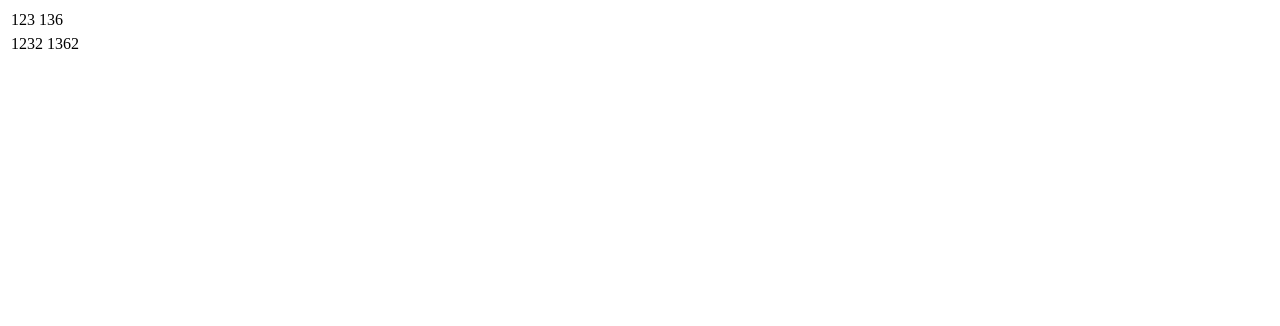
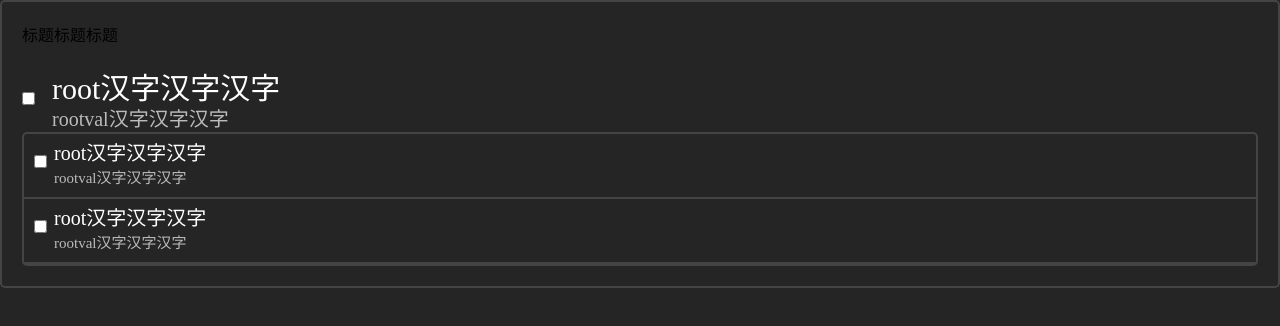
Before and after one commit to shr-NaHCO3/hello-time, a plain HTML site: page js/todo-list.html in a window 1280 px wide. Drawn offline with Linux system fonts and the light colour scheme.

Commit message:
update something interesting

```diff
--- a/js/todo-list.html
+++ b/js/todo-list.html
@@ -1,21 +1,96 @@
 <!DOCTYPE html>
 <html>
   <head>
-    <meta charset="utf-8">
+    <meta charset="utf-8" />
+    <meta name="viewport" content="width=device-width, initial-scale=1">
     <title></title>
   </head>
   <body>
-    <table>
-      <tr>
-        <td>123</td>
-        <td>136</td>
-      </tr>
-    </table>
-    <table>
-      <tr>
-        <td>1232</td>
-        <td>1362</td>
-      </tr>
-    </table>
+    <ol class="rootol">
+      <li class="title">标题标题标题</li>
+      <li class="task">
+        <div class="rootTask">
+          <input type="checkbox" class="finishBox">
+          <p class="taskTitle">root汉字汉字汉字</p>
+          <p class="taskValue">rootval汉字汉字汉字</p>
+        </div>
+        <ol class="subol">
+          <li>
+            <div class="subtask">
+              <input type="checkbox" class="finishBox">
+              <p class="taskTitle">root汉字汉字汉字</p>
+              <p class="taskValue">rootval汉字汉字汉字</p>
+            </div>
+          </li>
+          <li>
+            <div class="subtask">
+              <input type="checkbox" class="finishBox">
+              <p class="taskTitle">root汉字汉字汉字</p>
+              <p class="taskValue">rootval汉字汉字汉字</p>
+            </div>
+          </li>
+        </ol>
+      </li>
+    </ol>
   </body>
+  <style>
+    *{
+      padding: 0;
+      margin: 0;
+    }
+
+    body {
+      background-color: #252525;
+    }
+
+    .rootol {
+      list-style-type: none;
+      padding: 20px;
+      border-radius: 5px;
+      border: 2px solid #444444;
+    }
+    .subol {
+      list-style-type: none;
+      border-radius: 5px;
+      border: 2px solid #444444;
+    }
+    .subol li {
+      border-bottom: 2px solid #444444;
+    }
+    .subol li .subtask {
+      margin: 10px;
+    }
+
+    .rootTask .finishBox {
+      position: relative;
+      top: 45px;
+    }
+    .rootTask .taskTitle {
+      font-size: 30px;
+      color: #ffffff;
+      margin-left: 30px;
+    }
+    .rootTask .taskValue {
+      font-size: 20px;
+      color: #bbbbbb;
+      margin-top: -5px;
+      margin-left: 30px;
+    }
+
+    .subtask .taskTitle {
+      font-size: 20px;
+      color: #ffffff;
+      margin-left: 20px;
+      margin-top: -25px;
+    }
+    .subtask .taskValue {
+      font-size: 15px;
+      color: #bbbbbb;
+      margin-left: 20px;
+    }
+    .subtask .finishBox {
+      position: relative;
+      top: 10px;
+    }
+  </style>
 </html>
```
Also changed, not shown: index.html (+0 -4 lines), js/pageHead.js (+10 -7 lines), README.md, 1 other file.
